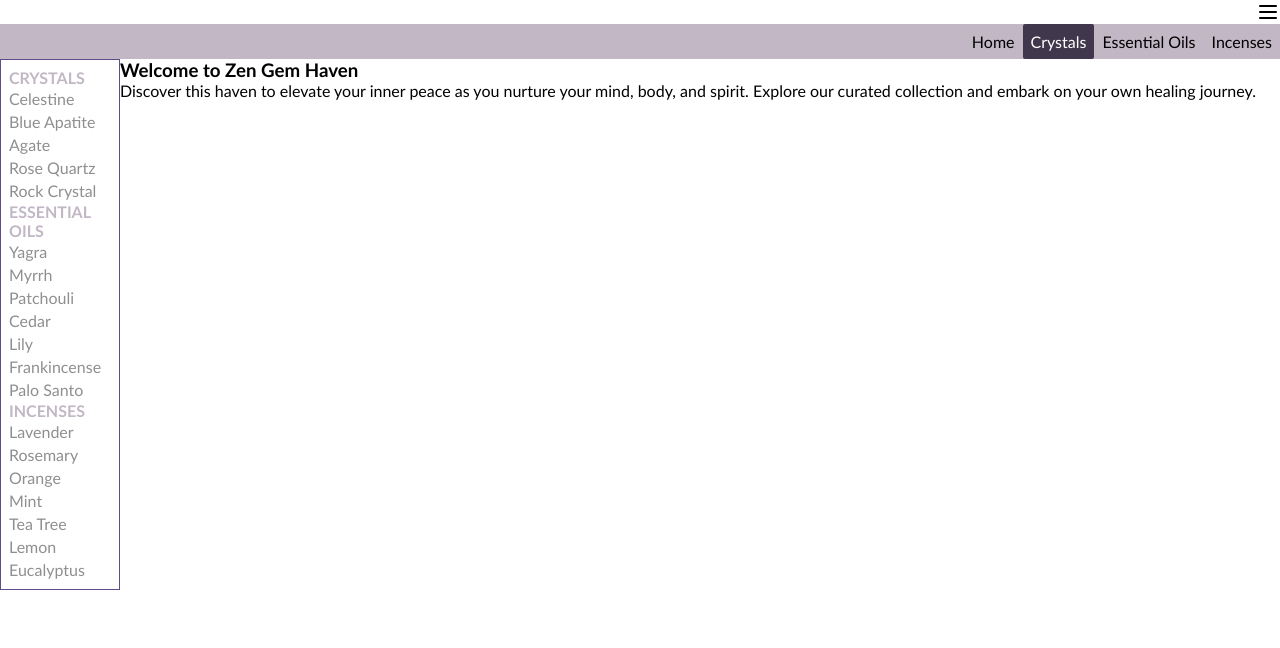
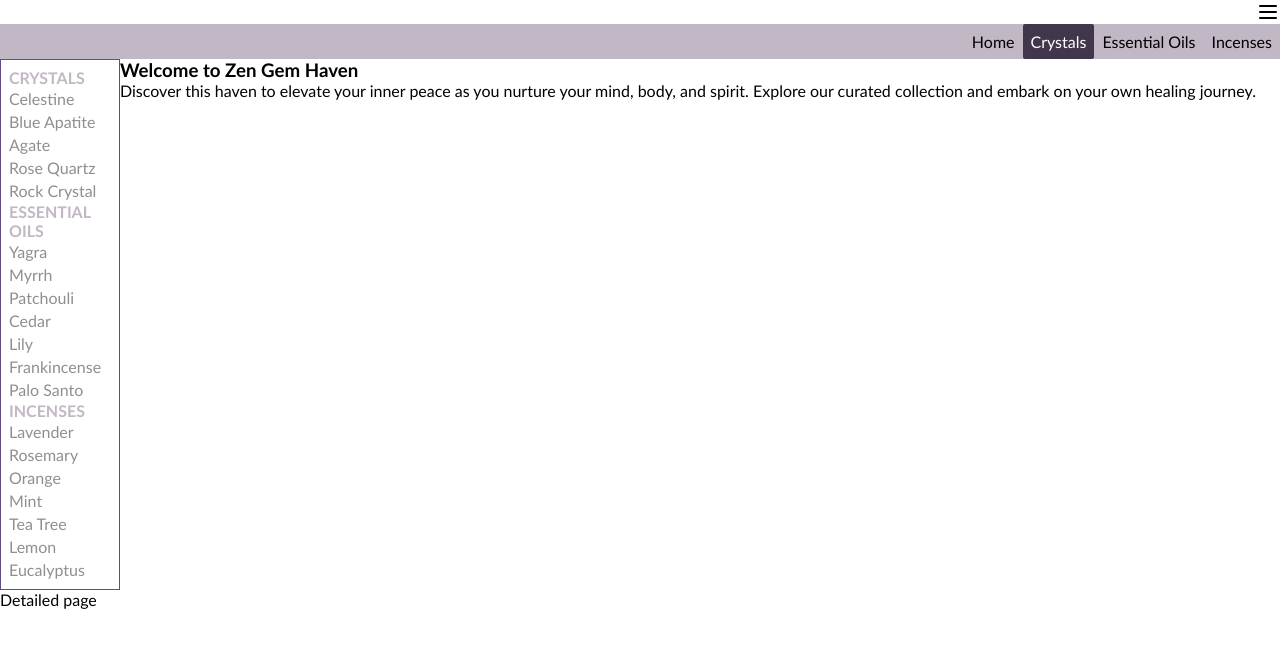
Before and after one commit to blombergalex/gems, a React (Vite) app: page /crystals in a window 1280 px wide. Shown: the top 648 px of the page. Built offline with nearby package versions, Linux system fonts and the light colour scheme; the HTML template or start-up script is replaced by a standard one.

Commit message:
create routes

```diff
--- a/src/App.jsx
+++ b/src/App.jsx
@@ -1,5 +1,7 @@
 import { useState } from 'react'
 import Layout from './pages/Layout'
+import { Routes, Route } from 'react-router-dom';
+import DetailedPage from './pages/DetailedPage';
 import './App.css'
 
 function App() {
@@ -7,7 +9,13 @@ function App() {
 
   return (
     <>
-      <Layout selectedProduct={selectedProduct} setSelectedProduct={setSelectedProduct}/>
+      <Routes>
+        <Route path='/' element={ <Layout selectedProduct={selectedProduct} setSelectedProduct={setSelectedProduct}/> }>
+          <Route path='crystals' element={<DetailedPage/>} />
+          <Route path='essentialoils' element={<DetailedPage/>} />
+          <Route path='incenses' element={<DetailedPage/>}/>
+        </Route>
+      </Routes>
     </>
   )
 }
--- /dev/null
+++ b/src/pages/DetailedPage/index.jsx
@@ -0,0 +1,18 @@
+
+const DetailedPage = ({product}) => {
+    return(
+        <div>
+            <p>Detailed page</p>
+            {/* <img src={product.image} alt={`Image of ${product.name}`}/>
+            <div>
+                <h3>{product.name}</h3>
+                <p>{product.shortDescription}</p>
+                <p>{product.price}</p>
+                <p>{product.origin}</p>
+                <p>{product.category}</p>
+            </div> */}
+        </div>
+    )
+}
+
+export default DetailedPage;
```
